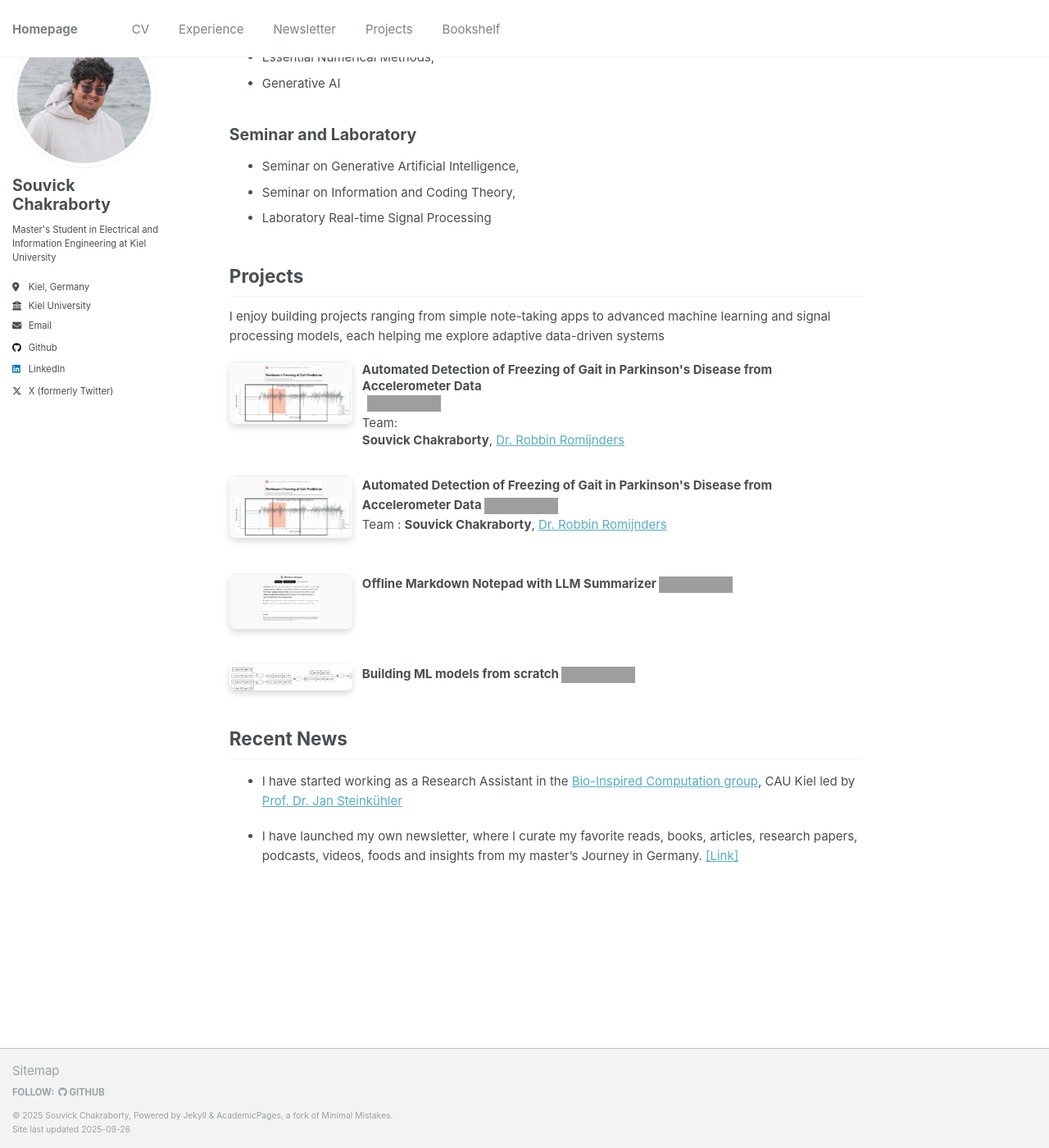
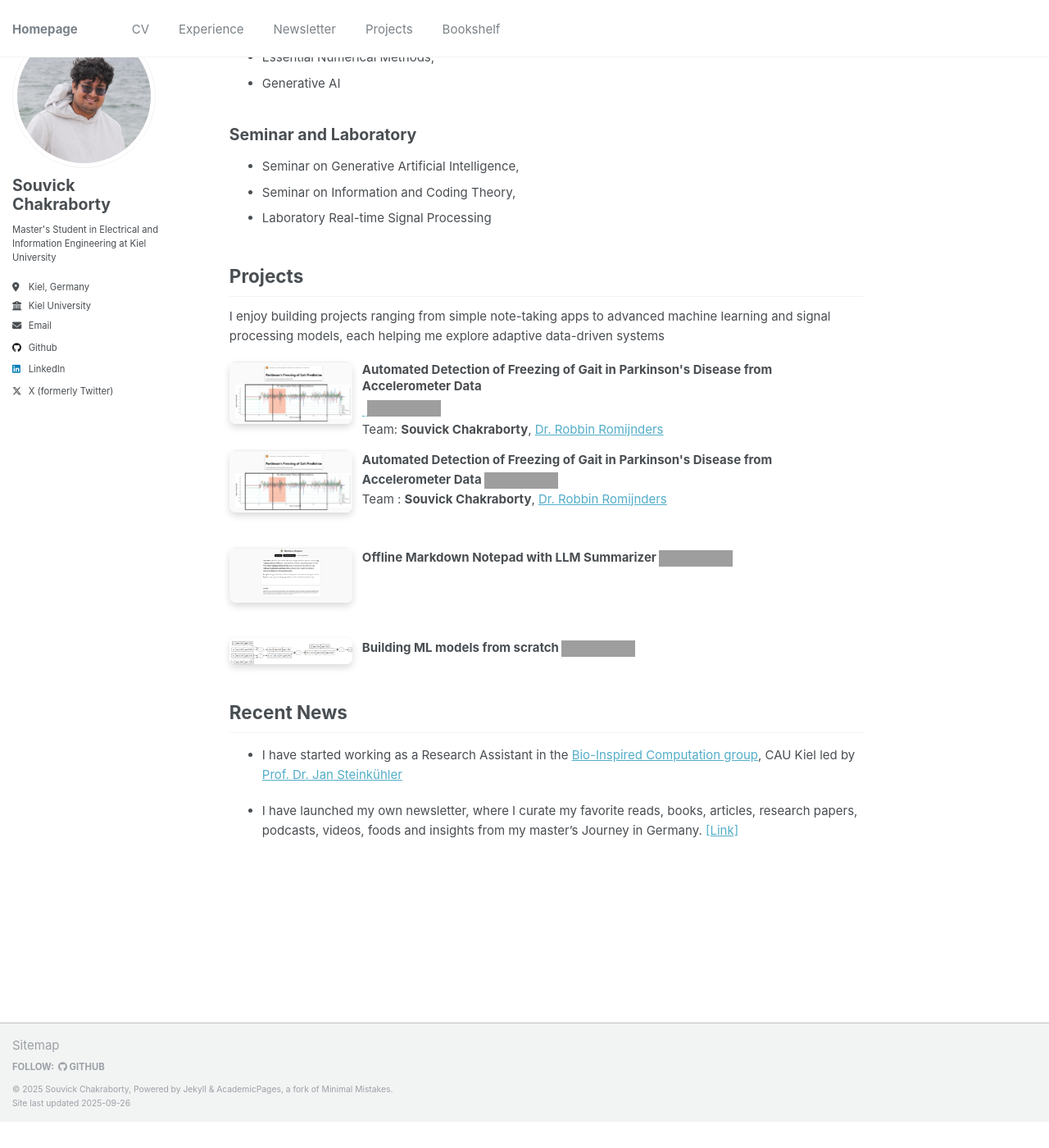
Before and after one commit to SouvickC/SouvickC.github.io, a Jekyll site: the page built from _pages/about.md, in a window 1280 px wide and 1400 px high, scrolled down 538 px. Shown: the whole window at 82% size. Built offline with Jekyll 4.4.1, drawn with Linux system fonts in a browser that asks for light colours; after the commit the page ends 1906 px from its top, so only the background shows below that; grey boxes are pictures that could not be loaded.

```diff
--- a/_includes/project_card.html
+++ b/_includes/project_card.html
@@ -9,9 +9,11 @@
     <strong class="project-title">{{ include.title }}</strong>
 
     {% if include.github %}
-      <a href="{{ include.github }}" class="project-badge">
-        <img src="https://img.shields.io/badge/Source-Code-black?logo=github" alt="GitHub"/>
-      </a>
+      <div class="project-links">
+        <a href="{{ include.github }}" class="project-badge" aria-label="Source code on GitHub">
+          <img src="https://img.shields.io/badge/Source-Code-black?logo=github" alt="GitHub"/>
+        </a>
+      </div>
     {% endif %}
 
     {% if include.subtitle %}
@@ -19,7 +21,9 @@
     {% endif %}
 
     {% if include.team %}
-      <div class="project-team">Team: {{ include.team | markdownify }}</div>
+      <div class="project-team">
+        Team: <span class="md-inline">{{ include.team | markdownify }}</span>
+      </div>
     {% endif %}
 
     {% if include.links and include.links.size > 0 %}
--- a/assets/css/main.scss
+++ b/assets/css/main.scss
@@ -47,13 +47,15 @@
 .project-card { display:flex; gap:12px; align-items:flex-start; margin:14px 0; }
 .project-thumb { width:150px; max-width:30vw; border-radius:8px; box-shadow:0 4px 8px rgba(0,0,0,.15); flex-shrink:0; }
 .project-body { line-height:1.35; }
-.project-title { display:inline-block; margin-right:6px; }
+.project-title{display:block;margin-bottom:4px}
 .project-badge img { vertical-align:middle; margin-left:6px; }
 .project-sub { margin-top:2px; opacity:.9; }
-.project-team { margin-top:4px; }
+.project-team { margin-top:6px; }
 .project-links { margin-top:6px; }
 .project-links a { text-decoration:none; border-bottom:1px dashed currentColor; }
 
+/* make markdownified <p> inline so "Team:" stays on one line */
+.project-team .md-inline p{display:inline;margin:0}
 @media (max-width:600px) {
   .project-card { flex-direction:column; }
   .project-thumb { width:100%; max-width:100%; }
```
